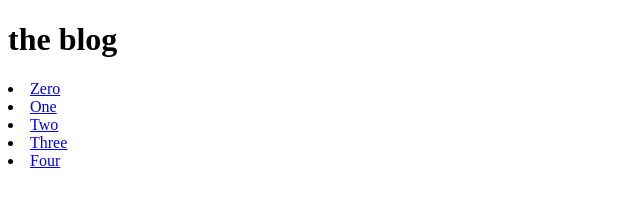
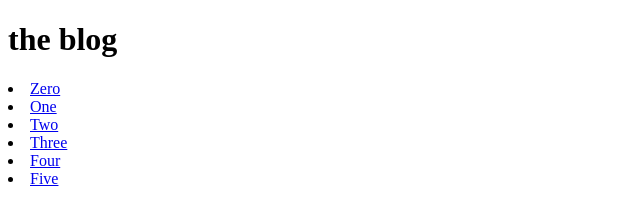
Before and after one commit to sanjami15/blog-of-awesomeness, a plain HTML site: page index.html in a window 1280 px wide. Shown: the full height of the page, 0-640 px from the left. Drawn offline with Linux system fonts and the light colour scheme.

Commit message:
Update index.html

```diff
--- a/index.html
+++ b/index.html
@@ -10,5 +10,6 @@
 	  <li><a href="/blog-of-awesomeness/posts/two">Two</a></li>
 	  <li><a href="/blog-of-awesomeness/posts/three">Three</a></li>
 	  <li><a href="/blog-of-awesomeness/posts/four">Four</a></li>
+	  <li><a href="/blog-of-awesomeness/posts/five">Five</a></li>
   </body>
 </html>
```
